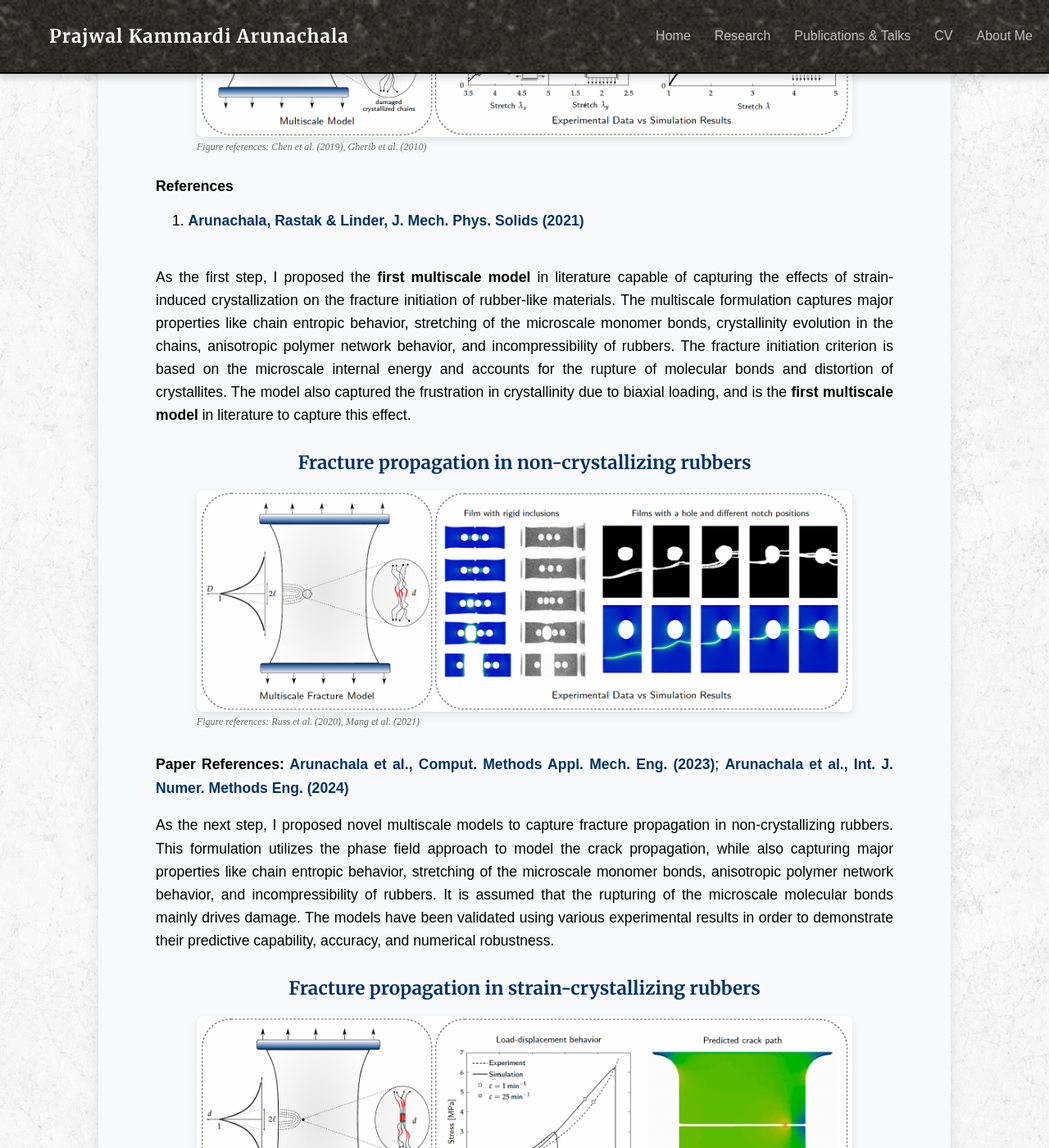
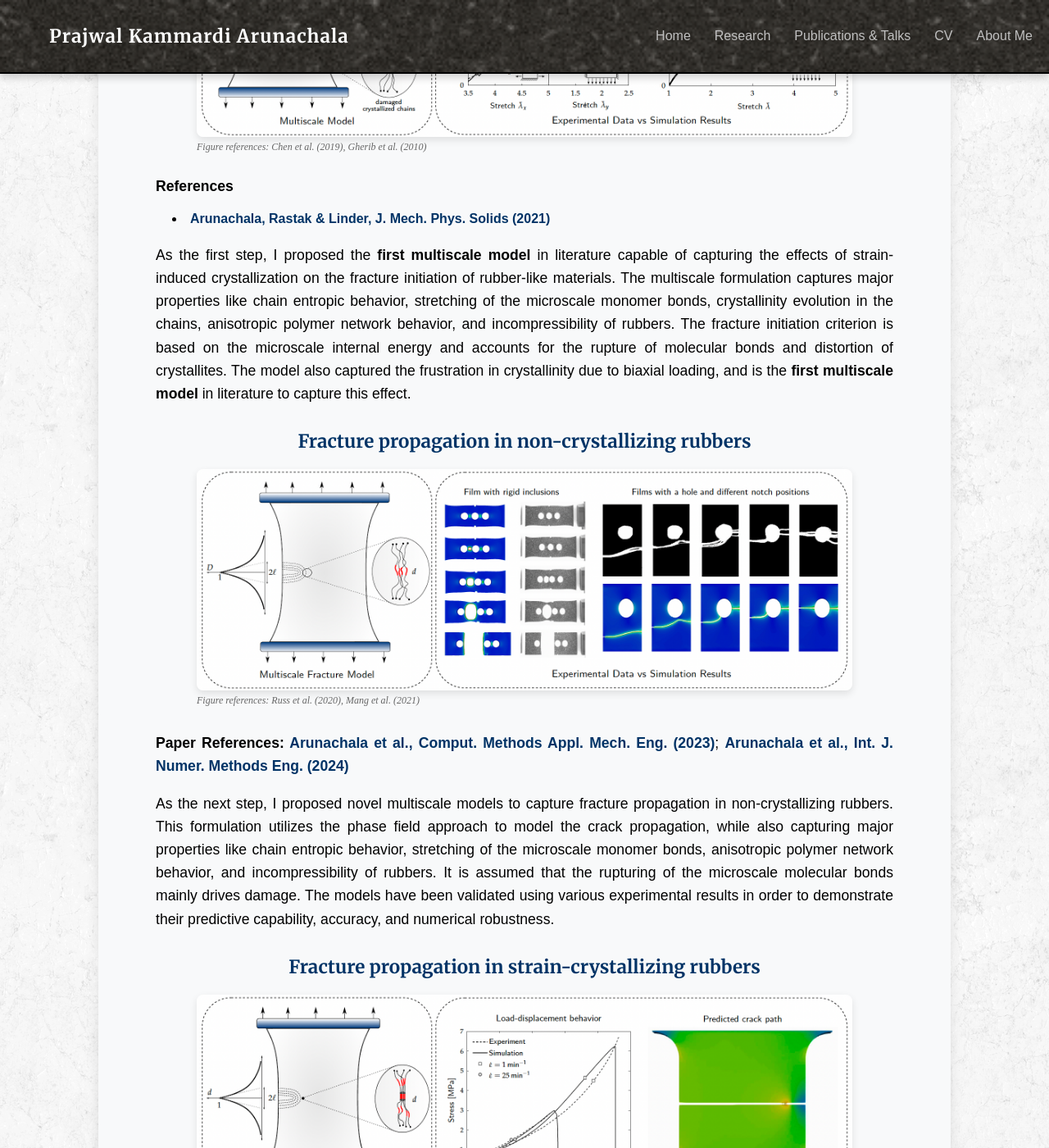
Before and after one commit to prajwalka/prajwalka.github.io, a Jekyll site: the page built from research.md, in a window 1280 px wide and 1400 px high, scrolled down 2729 px. Shown: the whole window at 82% size. Built offline with Jekyll 4.4.1, drawn with Linux system fonts in a browser that asks for light colours; some web fonts are replaced.

Commit message:
Updating research

```diff
--- a/assets/style.css
+++ b/assets/style.css
@@ -481,25 +481,25 @@ p {
   padding-left: 50px;         /* same as .research-subsection p */
   max-width: 900px;           /* match paragraph width */
   margin-top: 20px;
-  margin-bottom: 40px;
+  margin-bottom: 5px;
 }
 
 .reference-list h4 {
   font-family: 'Computer Modern Sans', sans-serif;
   font-size: 1.1em;
   color: #000000;             /* same as your subsection headers */
-  margin-bottom: 10px;
+  margin-bottom: 2px;
 }
 
-.reference-list ol {
+.reference-list ul {
   font-family: 'Computer Modern Sans', sans-serif;
   padding-left: 20px;         /* indent list a bit more */
   line-height: 1.6;
-  font-size: 1.1em;
+  font-size: 1.0em;
   color: black;
   list-style-position: inside;
 }
 
 .reference-list li {
-  margin-bottom: 8px;
+  margin-bottom: 2px;
 }
--- a/research.md
+++ b/research.md
@@ -63,9 +63,9 @@ industrial processing, where it can be harnessed to tailor the properties of fin
 
     <div class="reference-list">
       <h4>References</h4>
-      <ol>
+      <ul>
       <li><a href="https://www.sciencedirect.com/science/article/pii/S0022509621002593" target="_blank"> Arunachala, Rastak & Linder, J. Mech. Phys. Solids (2021) </a></li>
-      </ol>
+      </ul>
     </div>
 
     <p>
```
